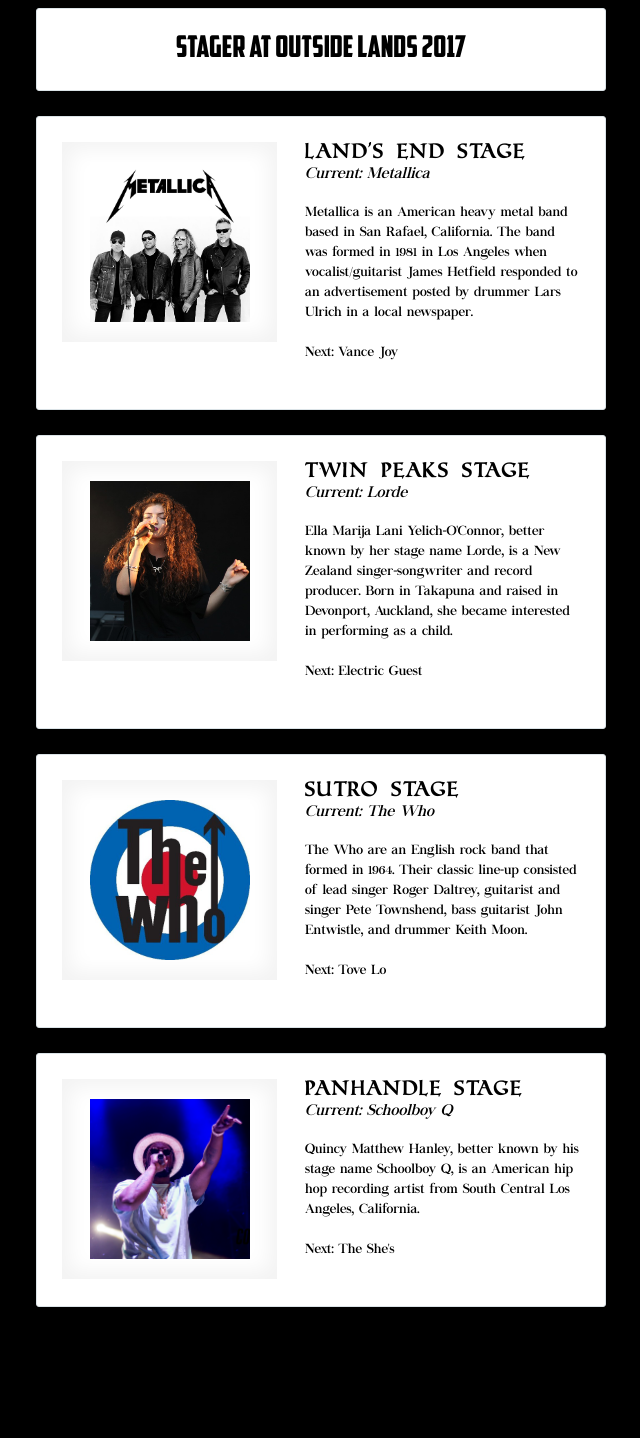
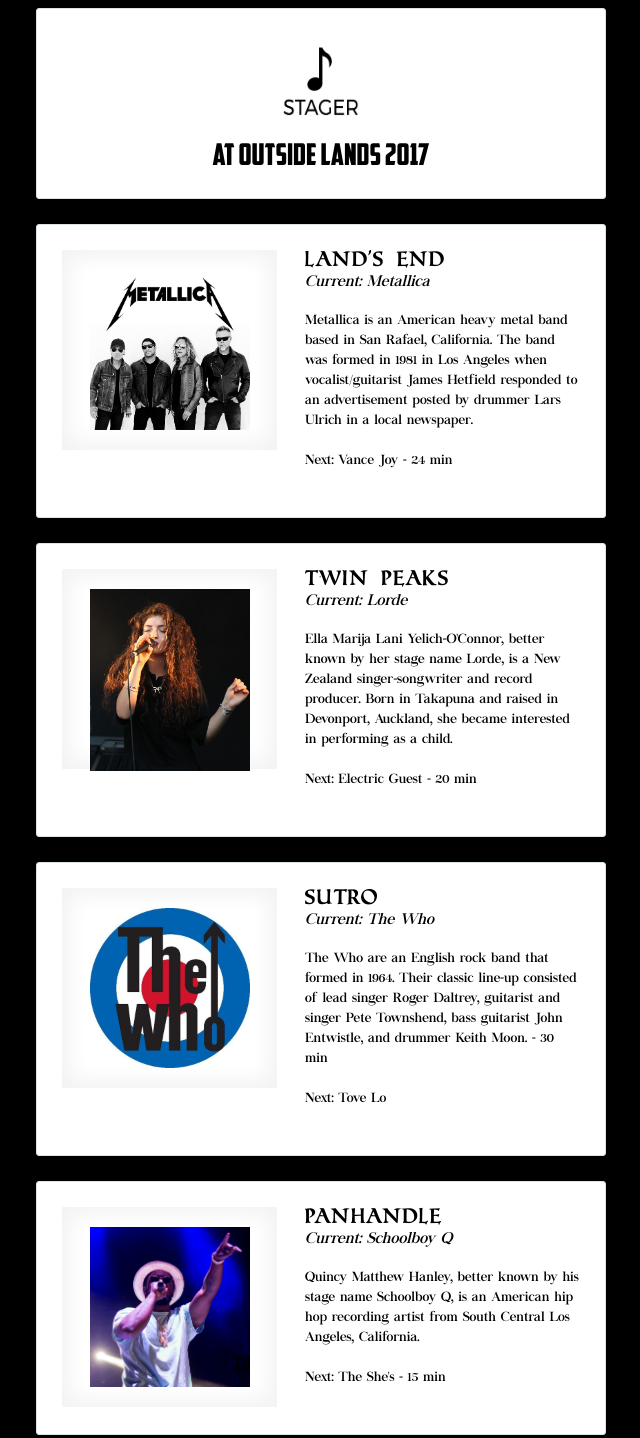
Before and after one commit to VPhung24/Stager, a plain HTML site: page public/index.html in a window 1280 px wide. Shown: the whole page, without its empty margins (304-944 px from the left). Before the commit the page ends 1332 px from the top, so only its background shows below. Drawn offline with Linux system fonts and the light colour scheme.

Commit message:
header fix continued

```diff
--- a/public/index.html
+++ b/public/index.html
@@ -16,29 +16,33 @@
 </head>
 <body style="background-color: black">
     <ul class="product-list-vertical">
-        <li     style="font-family: American; font-size: 30px;"> <center>
-                        Stager at Outside Lands 2017
 
+        <li    style="font-family: American; font-size: 30px;">
+        <center>
+                    <img src="black.png" height="100" width="100" alt="Logo"> <br>
+
+                at Outside Lands 2017
 
         </center>
+
         </li>
 
         <li>
             <a href="#" class="product-photo" id="artist-pic">
-                <img src="assets/images/artist_pics/metallica.jpg" height="160" width="160" alt="The Who" />
+                <img src="assets/images/artist_pics/metallica.jpg" onclick="location.href = 'https://twitter.com/LandEndStage'; height="160" width="160" alt="The Who" />
             </a>
 
             <div class="product-details">
 
-                <h2 style="color: black; font-family: Roman; font-size: 20px" >Land's End Stage</h2>
+                <h2 style="color: black; font-family: Roman; font-size: 20px" >Land's End</h2>
 
                 <div class="product-rating" style="padding-top: 5px;">
                     <i style="color: black; font-family: Chap; font-size: 15px">Current: Metallica</i>
                 </div>
 
 
-                <p class="product-description" style="color: black; font-family: Chap; font-size: 13px">Metallica is an American heavy metal band based in San Rafael, California. The band was formed in 1981 in Los Angeles when vocalist/guitarist James Hetfield responded to an advertisement posted by drummer Lars Ulrich in a local newspaper. <br> </br>
-                Next: Vance Joy</p>
+                <p class="product-description" style="color: black; font-family: Chap; font-size: 13px"> Metallica is an American heavy metal band based in San Rafael, California. The band was formed in 1981 in Los Angeles when vocalist/guitarist James Hetfield responded to an advertisement posted by drummer Lars Ulrich in a local newspaper. <br> </br>
+                Next: Vance Joy - 24 min </p>
             </div>
             <a class="twitter-timeline" data-width="600" data-height="400" href="https://twitter.com/LandEndStage"></a> <script async src="https://platform.twitter.com/widgets.js" charset="utf-8"></script>
 
@@ -47,19 +51,19 @@
         <li>
 
             <a href="#" class="product-photo">
-                <img src="assets/images/artist_pics/lorde.jpg" height="160" width="160" alt="The Who" />
+                <img src="assets/images/artist_pics/lorde.jpg" onclick="location.href = 'https://twitter.com/twinpeaks_stage'; height="160" width="160" alt="The Who" />
             </a>
 
             <div class="product-details">
 
-                <h2 style="color: black; font-family: Roman; font-size: 20px">Twin Peaks Stage</h2>
+                <h2 style="color: black; font-family: Roman; font-size: 20px">Twin Peaks</h2>
 
                 <div class="product-rating" style="padding-top: 5px;">
                     <i style="color: black; font-family: Chap; font-size: 15px">Current: Lorde</i>
                 </div>
 
 
-                <p class="product-description" style="color: black; font-family: Chap; font-size: 13px">Ella Marija Lani Yelich-O'Connor, better known by her stage name Lorde, is a New Zealand singer-songwriter and record producer. Born in Takapuna and raised in Devonport, Auckland, she became interested in performing as a child. <br> </br> Next: Electric Guest</p>
+                <p class="product-description" style="color: black; font-family: Chap; font-size: 13px">Ella Marija Lani Yelich-O'Connor, better known by her stage name Lorde, is a New Zealand singer-songwriter and record producer. Born in Takapuna and raised in Devonport, Auckland, she became interested in performing as a child. <br> </br> Next: Electric Guest - 20 min </p>
 
             </div>
              <a class="twitter-timeline" data-width="600" data-height="400" href="https://twitter.com/twinpeaks_stage"></a> <script async src="https://platform.twitter.com/widgets.js" charset="utf-8"></script>
@@ -69,19 +73,19 @@
         <li>
 
             <a href="#" class="product-photo">
-                <img src="assets/images/artist_pics/the_who.jpeg" height="160" width="160" alt="The Who" />
+                <img src="assets/images/artist_pics/the_who.jpeg"  onclick="location.href = 'https://twitter.com/SutroStage';" height="160" width="160" alt="The Who" />
             </a>
 
             <div class="product-details">
 
-                <h2 style="color: black; font-family: Roman; font-size: 20px">Sutro Stage</h2>
+                <h2 style="color: black; font-family: Roman; font-size: 20px">Sutro</h2>
 
                 <div class="product-rating" style="padding-top: 5px;">
                     <i style="color: black; font-family: Chap; font-size: 15px">Current: The Who</i>
                 </div>
 
 
-                <p class="product-description" style="color: black; font-family: Chap; font-size: 13px">The Who are an English rock band that formed in 1964. Their classic line-up consisted of lead singer Roger Daltrey, guitarist and singer Pete Townshend, bass guitarist John Entwistle, and drummer Keith Moon. <br> </br> Next: Tove Lo</p>
+                <p class="product-description" style="color: black; font-family: Chap; font-size: 13px">The Who are an English rock band that formed in 1964. Their classic line-up consisted of lead singer Roger Daltrey, guitarist and singer Pete Townshend, bass guitarist John Entwistle, and drummer Keith Moon. - 30 min <br> </br> Next: Tove Lo</p>
             </div>
             <a class="twitter-timeline" data-width="600" data-height="400" href="https://twitter.com/SutroStage"></a> <script async src="https://platform.twitter.com/widgets.js" charset="utf-8"></script>
 
@@ -90,12 +94,12 @@
         <li>
 
             <a href="#" class="product-photo">
-                <img src="assets/images/artist_pics/schoolboy_q.png" height="160" width="160" alt="The Who" />
+                <img src="assets/images/artist_pics/schoolboy_q.png"  onclick="location.href = 'https://twitter.com/panhandle_stage';" height="160" width="160" alt="The Who" />
             </a>
 
             <div class="product-details">
 
-                <h2 style="color: black; font-family: Roman; font-size: 20px">Panhandle Stage</h2>
+                <h2 style="color: black; font-family: Roman; font-size: 20px">Panhandle</h2>
 
                 <div class="product-rating" style="padding-top: 5px;" >
                     <i style="color: black; font-family: Chap; font-size: 15px">Current: Schoolboy Q</i>
@@ -103,7 +107,8 @@
                 </div>
 
 
-                <p class="product-description" style="color: black; font-family: Chap; font-size: 13px">Quincy Matthew Hanley, better known by his stage name Schoolboy Q, is an American hip hop recording artist from South Central Los Angeles, California. <br> </br> Next: The She's</p>
+                <p class="product-description" style="color: black; font-family: Chap; font-size: 13px">Quincy Matthew Hanley, better known by his stage name Schoolboy Q, is an American hip hop recording artist from South Central Los Angeles, California. <br> </br> Next: The She's - 15 min </p>
+
             </div>
             <a class="twitter-timeline" data-width="600" data-height="400"href="https://twitter.com/panhandle_stage"></a> <script async src="https://platform.twitter.com/widgets.js" charset="utf-8"></script>
 
```
Also changed, not shown: 1 other file.
